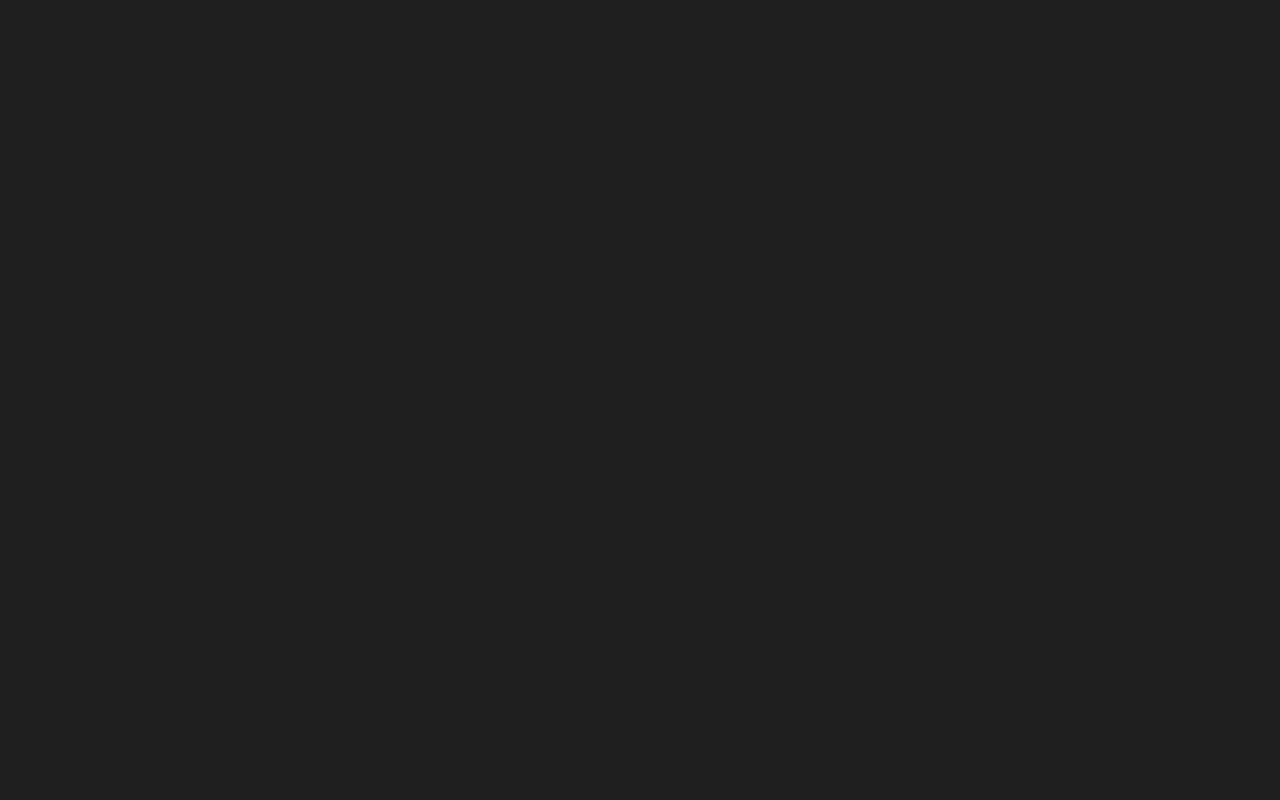
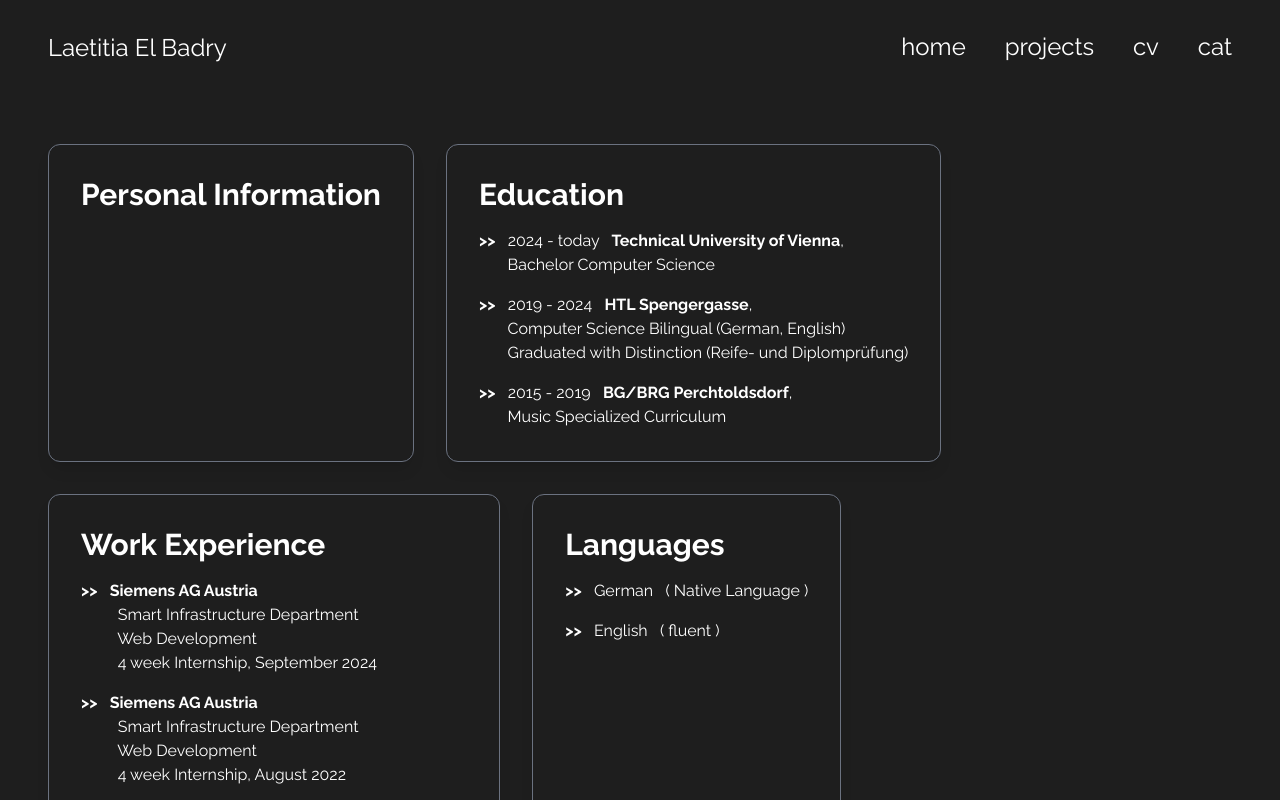
Before and after one commit to necoder27/l-el, a Vue app in the folder l-el/: page /cv in a window 1280 px wide. Built offline with nearby package versions, Linux system fonts and the light colour scheme.

Commit message:
feat: added card components for cv page
- fixed some minor issues

```diff
--- a/l-el/src/App.vue
+++ b/l-el/src/App.vue
@@ -1,9 +1,10 @@
 <script setup lang="ts">
-  import { RouterView } from 'vue-router'
+import {RouterView, useRoute} from 'vue-router'
   import Navbar from "@/components/Navbar.vue";
   import {provide, ref} from "vue";
 
-  const selectedPage = ref("home");
+  const route = useRoute();
+  const selectedPage = ref(route.path.split("/").pop() as string);
 
   function changePage(newPage: string) {
     selectedPage.value = newPage;
@@ -13,7 +14,7 @@
 </script>
 
 <template>
-  <div class="flex flex-col h-screen">
+  <div class="flex flex-col h-screen overflow-x-hidden">
     <Navbar v-if="selectedPage != 'home'" />
     <RouterView />
   </div>
--- /dev/null
+++ b/l-el/src/components/CVPage/CVCard.vue
@@ -0,0 +1,16 @@
+<template>
+ <div class="flex flex-col space-y-4 w-fit p-8 m-4 border border-gray-500 rounded-xl shadow-lg">
+   <span class="text-3xl"><strong>{{ title }}</strong></span>
+   <slot></slot>
+ </div>
+</template>
+
+<script setup lang="ts">
+  defineProps< {
+    title: string;
+  }>();
+</script>
+
+<style scoped>
+
+</style>
--- /dev/null
+++ b/l-el/src/components/CVPage/Education.vue
@@ -0,0 +1,25 @@
+<template>
+  <CVCard title="Education">
+    <div v-for="item in educationItems" :key="item.id">
+      <strong>>></strong> &nbsp; {{ item.start }} - {{ item.end }} &nbsp; <strong>{{ item.name }}</strong>, <br>
+      <div v-for="spec in item.specification">
+        &nbsp;&nbsp;&nbsp;&nbsp;&nbsp;&nbsp;&nbsp;{{ spec }}
+      </div>
+    </div>
+  </CVCard>
+</template>
+
+<script setup lang="ts">
+  import type {ListItem} from "@/interfaces/listItem.interface.ts";
+  import CVCard from "@/components/CVPage/CVCard.vue";
+
+  const educationItems: ListItem[] = [
+    { id: 0, name: "Technical University of Vienna", specification: ["Bachelor Computer Science"], start: "2024", end: "today" },
+    { id: 1, name: "HTL Spengergasse", specification: ["Computer Science Bilingual (German, English)", "Graduated with Distinction (Reife- und Diplomprüfung)"], start: "2019", end: "2024" },
+    { id: 2, name: "BG/BRG Perchtoldsdorf", specification: ["Music Specialized Curriculum"], start: "2015", end: "2019" },
+  ]
+</script>
+
+<style scoped>
+
+</style>
--- /dev/null
+++ b/l-el/src/components/CVPage/Languages.vue
@@ -0,0 +1,22 @@
+<template>
+  <CVCard title="Languages">
+    <div v-for="item in languageItems" :key="item.id">
+      <strong>>></strong> &nbsp; {{ item.name }} &nbsp;
+      <span v-for="spec in item.specification">( {{ spec }} )</span>
+    </div>
+  </CVCard>
+</template>
+
+<script setup lang="ts">
+  import CVCard from "@/components/CVPage/CVCard.vue";
+  import type {ListItem} from "@/interfaces/listItem.interface.ts";
+
+  const languageItems: ListItem[] = [
+    { id: 0, name: "German", specification: ["Native Language"], start: "", end: "" },
+    { id: 1, name: "English", specification: ["fluent"], start: "", end: "" }
+  ]
+</script>
+
+<style scoped>
+
+</style>
--- /dev/null
+++ b/l-el/src/components/CVPage/PersonalInformation.vue
@@ -0,0 +1,14 @@
+<template>
+  <CVCard title="Personal Information">
+    <div></div>
+  </CVCard>
+</template>
+
+<script setup lang="ts">
+
+import CVCard from "@/components/CVPage/CVCard.vue";
+</script>
+
+<style scoped>
+
+</style>
--- /dev/null
+++ b/l-el/src/components/CVPage/WorkExperience.vue
@@ -0,0 +1,25 @@
+<template>
+  <CVCard title="Work Experience">
+    <div v-for="item in workExperienceItems" :key="item.id">
+      <strong>>></strong> &nbsp; <strong>{{ item.name }}</strong> <br>
+      <div v-for="spec in item.specification">
+        &nbsp;&nbsp;&nbsp;&nbsp;&nbsp;&nbsp;&nbsp;&nbsp; {{ spec }}
+      </div>
+    </div>
+  </CVCard>
+</template>
+
+<script setup lang="ts">
+  import CVCard from "@/components/CVPage/CVCard.vue";
+  import type {ListItem} from "@/interfaces/listItem.interface.ts";
+
+  const workExperienceItems: ListItem[] = [
+    { id: 0, name: "Siemens AG Austria", specification: ["Smart Infrastructure Department", "Web Development", "4 week Internship, September 2024"], start: "", end: "" },
+    { id: 1, name: "Siemens AG Austria", specification: ["Smart Infrastructure Department", "Web Development", "4 week Internship, August 2022"], start: "", end: "" },
+    { id: 2, name: "Kommando Streitkräftebasis (Austrian Military)", specification: ["IT Department", "5 week Internship, July-August 2021"], start: "", end: "" },
+  ]
+</script>
+
+<style scoped>
+
+</style>
--- /dev/null
+++ b/l-el/src/interfaces/listItem.interface.ts
@@ -0,0 +1,7 @@
+export interface ListItem {
+  id: number;
+  name: string;
+  specification: string[];
+  start: string;
+  end: string;
+}
--- a/l-el/src/views/CVView.vue
+++ b/l-el/src/views/CVView.vue
@@ -1,9 +1,17 @@
 <template>
-
+  <div class="flex flex-wrap p-8">
+    <PersonalInformation />
+    <Education />
+    <WorkExperience />
+    <Languages />
+  </div>
 </template>
 
 <script setup lang="ts">
-
+  import Education from "@/components/CVPage/Education.vue";
+  import Languages from "@/components/CVPage/Languages.vue";
+  import WorkExperience from "@/components/CVPage/WorkExperience.vue";
+  import PersonalInformation from "@/components/CVPage/PersonalInformation.vue";
 </script>
 
 <style scoped>
--- a/l-el/tailwind.config.js
+++ b/l-el/tailwind.config.js
@@ -1,6 +1,5 @@
 /** @type {import('tailwindcss').Config} */
 export default {
-  purge: ["./src/**/*.{vue,js,ts,jsx,tsx}"],
   content: ["./src/**/*.{vue,js,ts,jsx,tsx}"],
   theme: {
     extend: {},
```
Also changed, not shown: l-el/src/components/CVPage/Skills.vue (added, +11 -0 lines), 1 other file (tests, documents, lock files or other folders).
